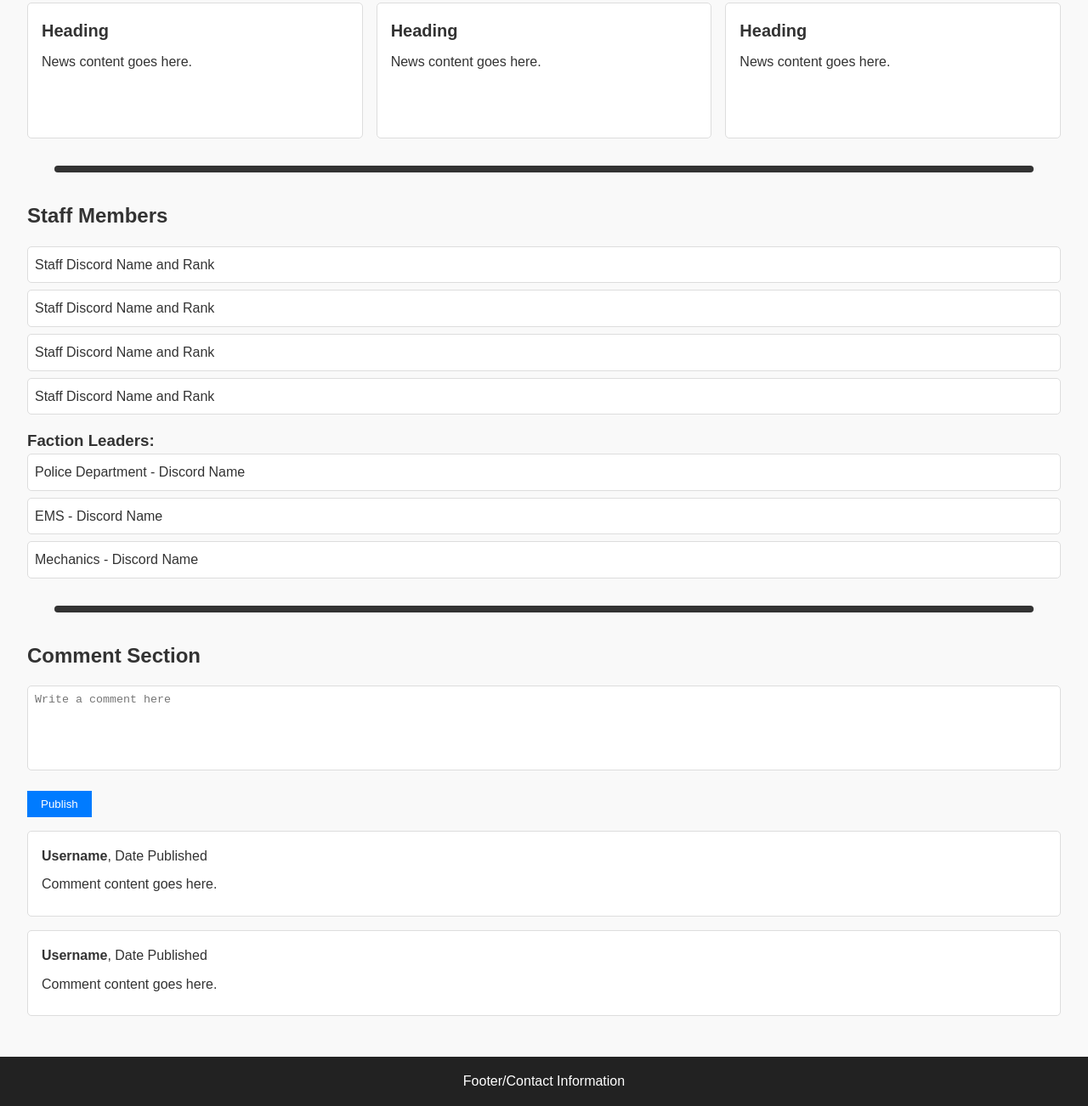
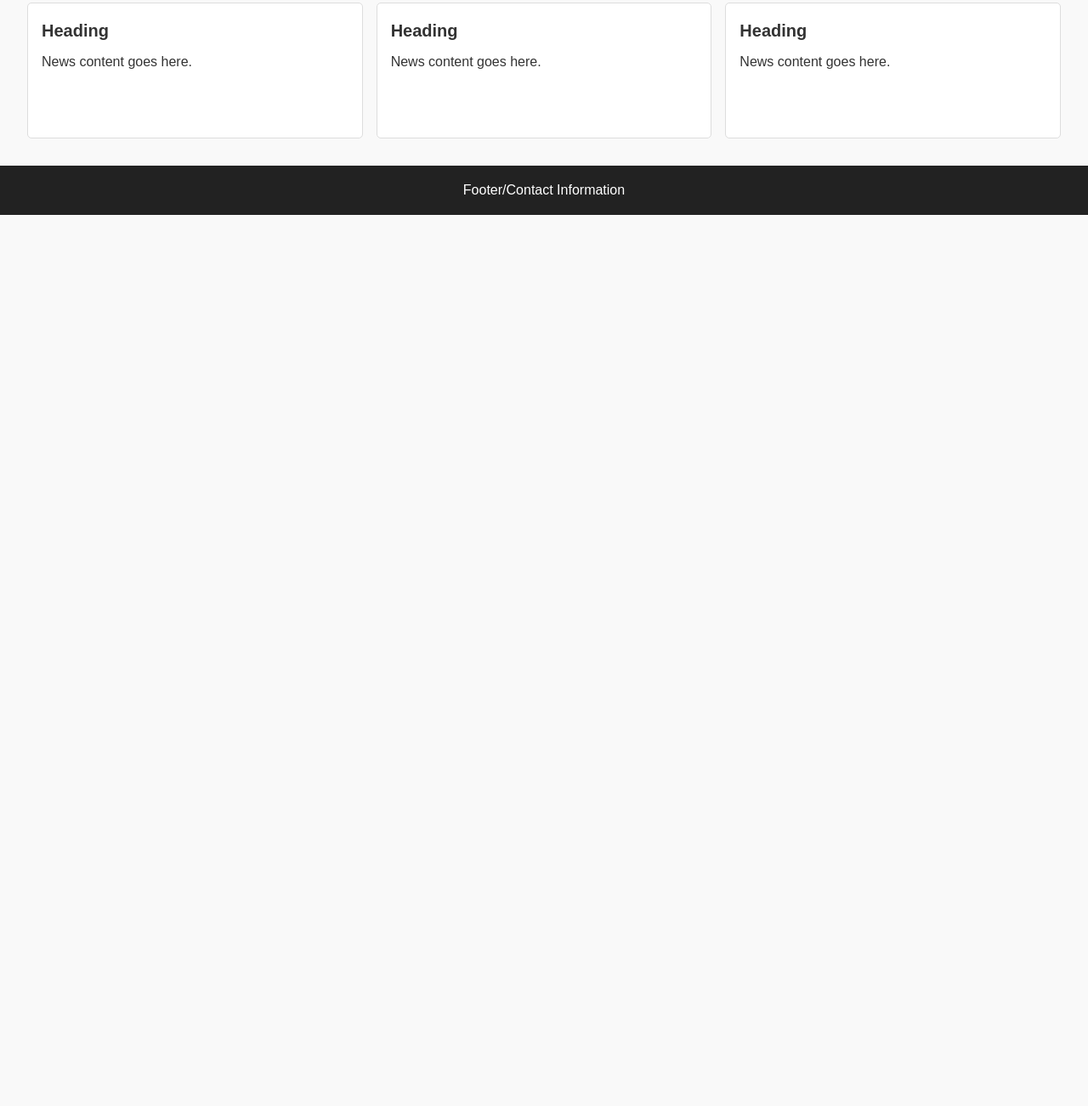
Before and after one commit to Kioron/SCRoleplay, a plain HTML site: page html/Shop.html in a window 1280 px wide. Shown: the part 769-2071 px from the top of the page at 85% size. After the commit the page ends 1054 px from the top, so only its background shows below. Drawn offline with Linux system fonts and the light colour scheme; files whose address does not match are found by name.

Commit message:
Update Shop.html

```diff
--- a/html/Shop.html
+++ b/html/Shop.html
@@ -85,43 +85,6 @@
       </div>
     </section>
 
-    <div class="space"></div>
-
-    <section class="staff">
-      <h2 class="section-title">Staff Members</h2>
-      <ul class="staff-list">
-        <li>Staff Discord Name and Rank</li>
-        <li>Staff Discord Name and Rank</li>
-        <li>Staff Discord Name and Rank</li>
-        <li>Staff Discord Name and Rank</li>
-      </ul>
-      <h3 class="sub-title">Faction Leaders:</h3>
-      <ul class="factions">
-        <li>Police Department - Discord Name</li>
-        <li>EMS - Discord Name</li>
-        <li>Mechanics - Discord Name</li>
-      </ul>
-    </section>
-
-    <div class="space"></div>
-
-    <section class="comments">
-      <h2 class="section-title">Comment Section</h2>
-      <textarea class="comment-box" placeholder="Write a comment here"></textarea>
-      <button class="publish-btn">Publish</button>
-      <div class="comment-list">
-        <div class="comment">
-          <p><strong>Username</strong>, Date Published</p>
-          <p>Comment content goes here.</p>
-        </div>
-        <div class="comment">
-          <p><strong>Username</strong>, Date Published</p>
-          <p>Comment content goes here.</p>
-        </div>
-      </div>
-    </section>
-  </main>
-
   <footer class="footer">
     <p>Footer/Contact Information</p>
   </footer>
```
